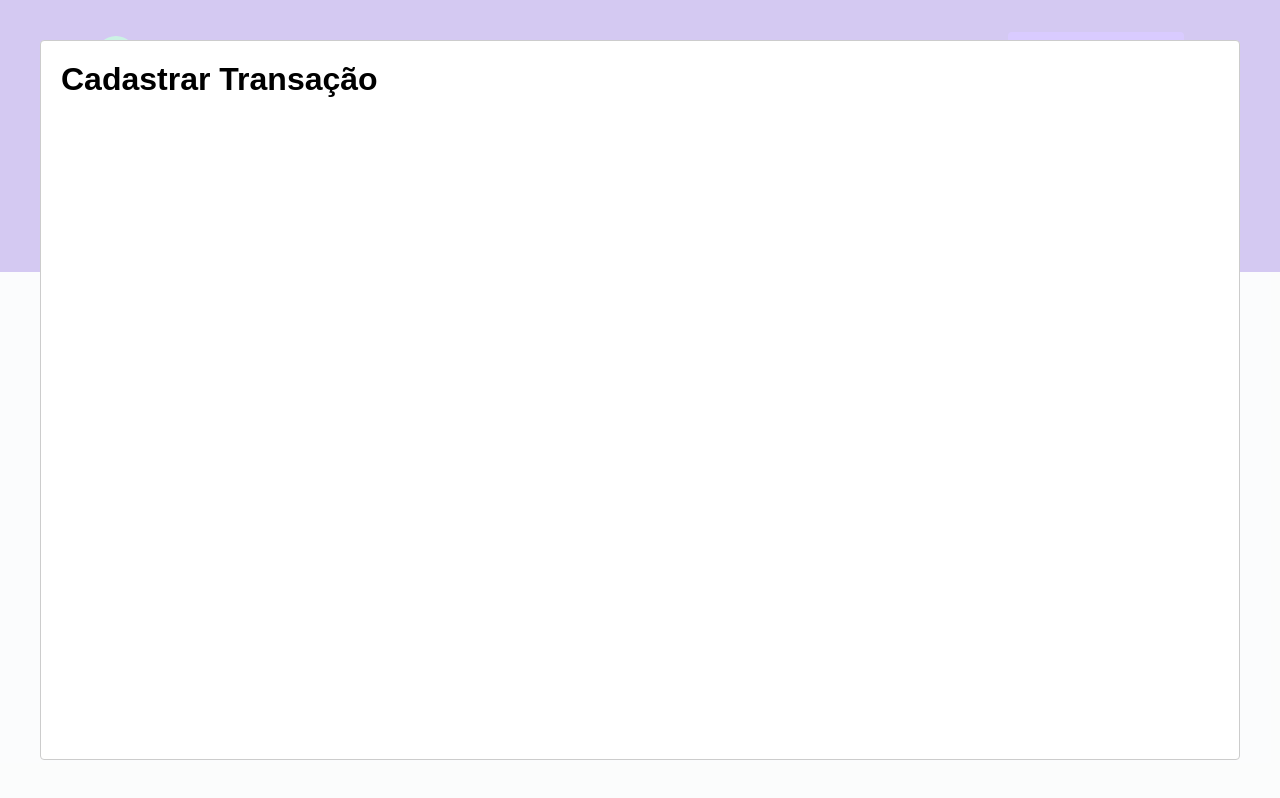
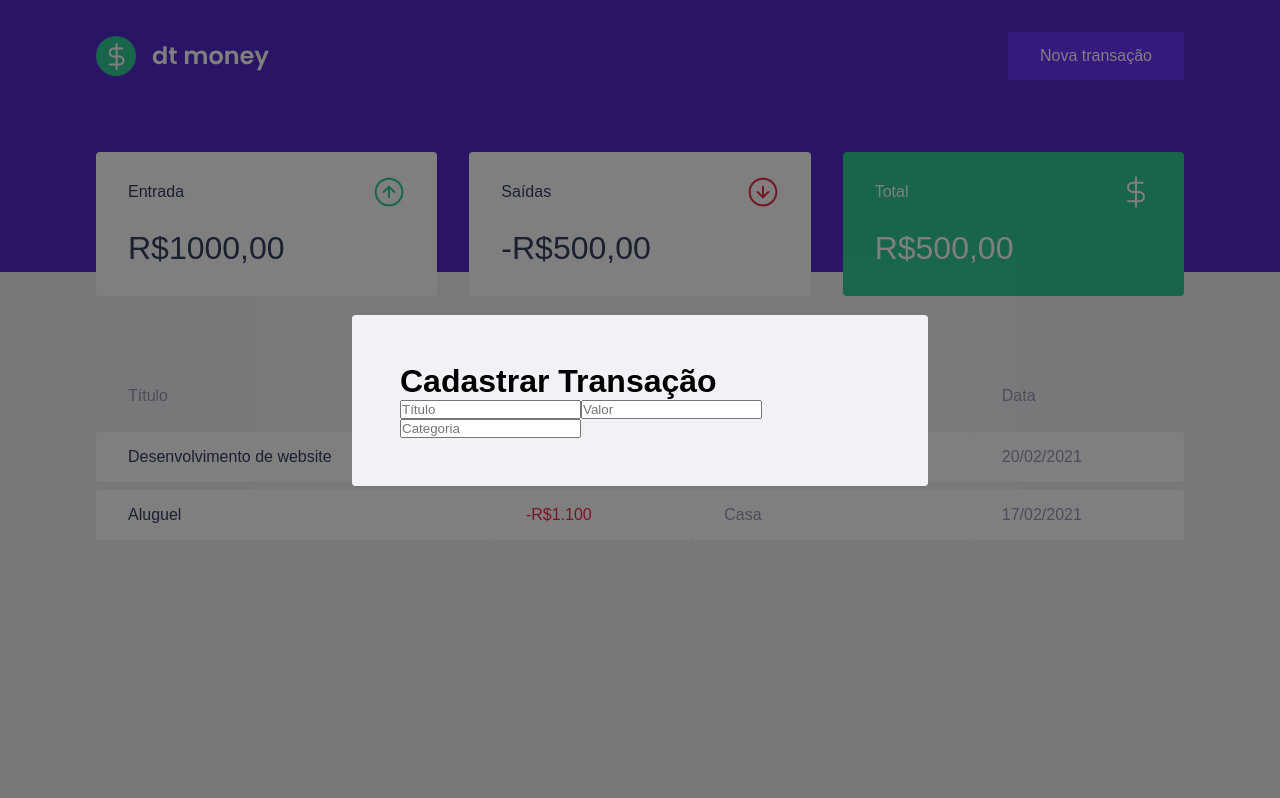
Before and after one commit to LuanLeiteLeao/02-dtmoney, a React (Create React App) app: page / in a window 1280 px wide. Both pictures are taken after a click on the button "Nova transação". Built offline with nearby package versions, Linux system fonts and the light colour scheme; no server answers; what miragejs would draw is missing.

Commit message:
:construction worker: ser form structure

```diff
--- a/src/components/NewTransactionModal/index.tsx
+++ b/src/components/NewTransactionModal/index.tsx
@@ -1,17 +1,28 @@
 import Modal from 'react-modal'
+import { ContainerForm } from './styles'
 
-interface NewTransactionModalProps{
-    onOpen:boolean
-    onRequestClose:()=>void
+interface NewTransactionModalProps {
+    onOpen: boolean
+    onRequestClose: () => void
 }
 
-export function NewTransactionModal({onOpen, onRequestClose}:NewTransactionModalProps){
+export function NewTransactionModal({ onOpen, onRequestClose }: NewTransactionModalProps) {
     return (
         <Modal
-          isOpen={onOpen}
-          onRequestClose={onRequestClose}
+            isOpen={onOpen}
+            onRequestClose={onRequestClose}
+            overlayClassName="react-modal-overlay"
+            className="react-modal-content"
         >
-          <h1>Cadastrar Transação</h1>
+            <ContainerForm>
+                <h1>Cadastrar Transação</h1>
+                <input placeholder="Título" />
+                <input type="number" placeholder="Valor" />
+                <input placeholder="Categoria" />
+
+                <button type="submit" />
+            </ContainerForm>
+
         </Modal>
-      )
+    )
 }
--- a/src/components/NewTransactionModal/styles.ts
+++ b/src/components/NewTransactionModal/styles.ts
@@ -1,5 +1,5 @@
 import styled from "styled-components"
 
-export const Container = styled.div`
+export const ContainerForm = styled.form`
 
 `
--- a/src/styles/global.ts
+++ b/src/styles/global.ts
@@ -54,4 +54,28 @@
         opacity: 0.6;
         cursor: not-allowed;
     }
+
+
+    .react-modal-overlay{
+        background: rgba(0,0,0,0.5);
+        position: fixed;
+        top:0;
+        bottom:0;
+        right:0;
+        left:0;
+
+        display: flex;
+        align-items: center;
+        justify-content: center
+
+    }
+
+    .react-modal-content{
+        width:100%;
+        max-width: 576px;
+        background: var(--background);
+        padding:3rem;
+        position: relative;
+        border-radius: 0.24rem;
+    }
 `
```
